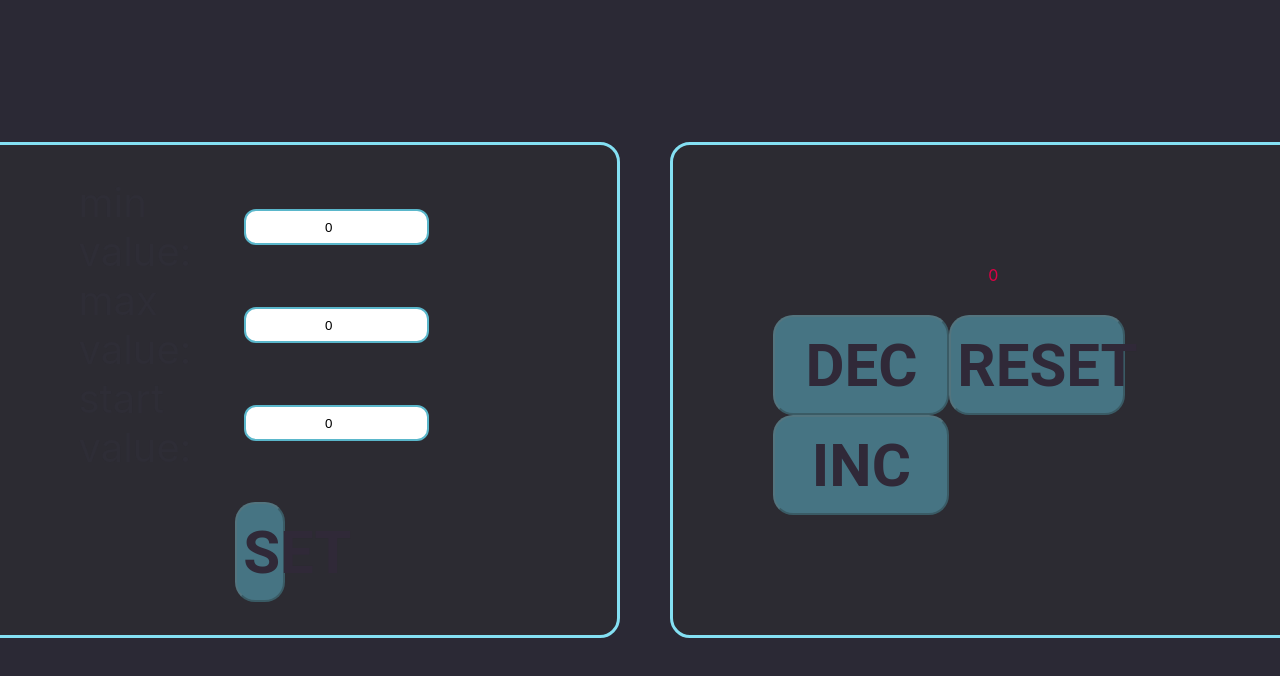
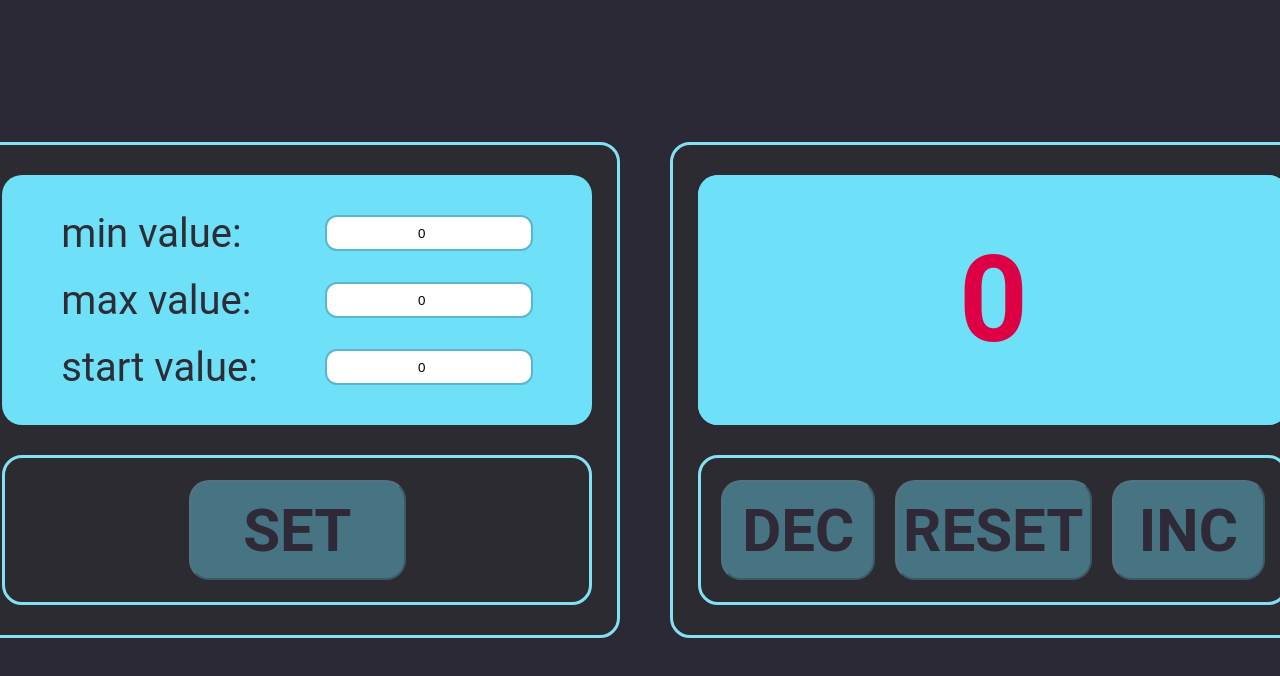
Before and after one commit to a-andrievskikh/counter-with-redux, a React (Create React App) app: page / in a window 1280 px wide. Shown: the top 676 px of the page. Built offline with nearby package versions, Linux system fonts and the light colour scheme.

Commit message:
chore: update state

```diff
--- a/src/app/App.tsx
+++ b/src/app/App.tsx
@@ -1,18 +1,14 @@
 import { useState } from 'react'
 import s from './App.module.css'
+import { useSelector } from 'react-redux'
 import { Frame } from 'features/Frame/Frame'
-import { useSelector } from 'react-redux'
-import { AppRootStateT } from './store'
-import { ValuesT } from 'features/Frame/frame-reducer'
+import { AppRootState } from './store'
+import { FrameT, ValuesT } from 'features/Frame/counter-reducer'
 
 
 export const App = () => {
-  const state = useSelector<AppRootStateT, ValuesT>(s => s.frame)
-
-  const frames: FramesT[] = [
-    { view: 'settings' },
-    { view: 'counter' },
-  ]
+  const state = useSelector<AppRootState, ValuesT>(s => s.counter.values)
+  const frames = useSelector<AppRootState, FrameT[]>(s => s.counter.frames)
 
   const [isActiveSetBtn, setIsActiveSetBtn] = useState<boolean>(true)
 
@@ -45,5 +41,3 @@ export const App = () => {
 }
 
 // Types
-export type ViewsT = 'settings' | 'counter'
-export type FramesT = { view: ViewsT }
--- a/src/app/store.ts
+++ b/src/app/store.ts
@@ -1,9 +1,9 @@
 import { combineReducers, legacy_createStore as createStore } from 'redux'
-import { frameReducer } from 'features/Frame/frame-reducer'
+import { counterReducer } from 'features/Frame/counter-reducer'
 import { restoreState, saveState } from 'utils/local-storage'
 
 const rootReducer = combineReducers({
-  frame: frameReducer,
+  counter: counterReducer,
 })
 
 export const store = createStore(
@@ -15,7 +15,7 @@ export const store = createStore(
 )
 
 // Types
-export type AppRootStateT = ReturnType<typeof rootReducer>
+export type AppRootState = ReturnType<typeof rootReducer>
 // export type AppRootActionsT = FrameActionsT
 
 store.subscribe(() => {
--- a/src/components/Input/Input.tsx
+++ b/src/components/Input/Input.tsx
@@ -1,10 +1,8 @@
 import s from './Input.module.css'
-import { ViewsT } from 'app/App'
 import { ChangeEvent } from 'react'
-import { InputT } from 'features/Frame/FrameDisplay/FrameDisplay'
 import { useSelector } from 'react-redux'
-import { AppRootStateT } from 'app/store'
-import { ValuesT } from 'features/Frame/frame-reducer'
+import { AppRootState } from 'app/store'
+import { InputT, InputTypesValuesT, ViewsT } from 'features/Frame/counter-reducer'
 
 
 export const Input = ({
@@ -14,29 +12,31 @@ export const Input = ({
                         setInputMinValue, setInputMaxValue, setInputStartValue, setInputCounterValue,
                       }: InputPT) => {
 
-  const { minValue, maxValue } =
-    useSelector<AppRootStateT, ValuesT>(s => s.frame)
+  const minValue = useSelector<AppRootState, number>(s => s.counter.values.minValue)
+  const maxValue = useSelector<AppRootState, number>(s => s.counter.values.maxValue)
+
+  const inputType: InputTypesValuesT = input.type
 
   const wrongValues =
-    (input.type === 'min' && minValue > maxValue) ||
-    (input.type === 'max' && maxValue < minValue) ||
+    (inputType === 'min' && minValue > maxValue) ||
+    (inputType === 'max' && maxValue < minValue) ||
     incorrectStartValue
 
   const inputStyles = `${s.input}  ${wrongValues ? s.wrongValue : ''}`
 
   const inputValue =
-    input.type === 'min' ? inputMinValue :
-      input.type === 'max' ? inputMaxValue :
+    inputType === 'min' ? inputMinValue :
+      inputType === 'max' ? inputMaxValue :
         inputStartValue
 
   const onChangeHandler = (e: ChangeEvent<HTMLInputElement>) => {
-    if (input.type === 'min') {
+    if (inputType === 'min') {
       setInputMinValue(Number(e.currentTarget.value))
     }
-    if (input.type === 'max') {
+    if (inputType === 'max') {
       setInputMaxValue(Number(e.currentTarget.value))
     }
-    if (input.type === 'start') {
+    if (inputType === 'start') {
       setInputStartValue(Number(e.currentTarget.value))
       setInputCounterValue(Number(e.currentTarget.value))
     }
--- a/src/features/Frame/Frame.tsx
+++ b/src/features/Frame/Frame.tsx
@@ -1,9 +1,14 @@
 import s from './Frame.module.css'
 import { FrameDisplay } from './FrameDisplay/FrameDisplay'
 import { FrameMenu } from './FrameMenu/FrameMenu'
-import { ViewsT } from 'app/App'
 import { useDispatch } from 'react-redux'
-import { setMinValueAC, setMaxValueAC, setStartValueAC, setCounterValueAC, resValueAC } from './frame-reducer'
+import {
+  setMinValueAC,
+  setMaxValueAC,
+  setStartValueAC,
+  setCounterValueAC,
+  resValueAC, ViewsT,
+} from 'features/Frame/counter-reducer'
 
 
 export const Frame = ({
--- a/src/features/Frame/FrameDisplay/FrameDisplay.tsx
+++ b/src/features/Frame/FrameDisplay/FrameDisplay.tsx
@@ -1,9 +1,8 @@
 import s from './FrameDisplay.module.css'
 import { Input } from 'components/Input/Input'
-import { ViewsT } from 'app/App'
 import { useSelector } from 'react-redux'
-import { AppRootStateT } from 'app/store'
-import { ValuesT } from '../frame-reducer'
+import { AppRootState } from 'app/store'
+import { InputT, ViewsT } from 'features/Frame/counter-reducer'
 
 
 export const FrameDisplay = ({
@@ -13,21 +12,17 @@ export const FrameDisplay = ({
                                setInputMinValue, setInputMaxValue, setInputStartValue, setInputCounterValue,
                              }: FrameDisplayPT) => {
 
-  const { counterValue, minValue, maxValue } =
-    useSelector<AppRootStateT, ValuesT>(s => s.frame)
-
-  const inputs: InputT[] = [
-    { type: 'min', title: 'min value' },
-    { type: 'max', title: 'max value' },
-    { type: 'start', title: 'start value' },
-  ]
+  const counterValue = useSelector<AppRootState, number>(s => s.counter.values.counterValue)
+  const minValue = useSelector<AppRootState, number>(s => s.counter.values.minValue)
+  const maxValue = useSelector<AppRootState, number>(s => s.counter.values.maxValue)
+  const inputs = useSelector<AppRootState, InputT[]>(s => s.counter.inputs)
 
   const counterStopNumber = counterValue <= minValue || counterValue >= maxValue
-  const displayValueStyles = `${s.counterDisplay} ${counterStopNumber ? s.counterStopNumber : ''}`
+  const displayValueStyles = `${s.display} ${counterStopNumber ? s.counterStopNumber : ''}`
   const incorrectStartValueStyles = `${incorrectStartValue ? s.incorrectStartValue : ''}`
 
   return (
-    <div className={s.counterDisplay}>
+    <div className={s.display}>
       {
         view === 'settings' ? (
             <>
@@ -84,9 +79,3 @@ export type FrameDisplayPT = {
   setInputStartValue: (value: number) => void
   setInputCounterValue: (value: number) => void
 }
-export type InputTypesValuesT = 'min' | 'max' | 'start'
-export type InputTitlesT = 'min value' | 'max value' | 'start value'
-export type InputT = {
-  type: InputTypesValuesT
-  title: InputTitlesT
-}
--- a/src/features/Frame/FrameMenu/FrameMenu.tsx
+++ b/src/features/Frame/FrameMenu/FrameMenu.tsx
@@ -1,9 +1,8 @@
 import s from './FrameMenu.module.css'
 import { Button } from 'components/Button/Button'
-import { ViewsT } from 'app/App'
 import { useDispatch, useSelector } from 'react-redux'
-import { AppRootStateT } from 'app/store'
-import { ValuesT, decValueAC, incValueAC, resValueAC, setCounterValueAC } from '../frame-reducer'
+import { AppRootState } from 'app/store'
+import { decValueAC, incValueAC, resValueAC, setCounterValueAC, ViewsT } from 'features/Frame/counter-reducer'
 
 
 export const FrameMenu = ({
@@ -11,8 +10,13 @@ export const FrameMenu = ({
                             onClickSetBtnHandler, incorrectStartValue, inputValuesSetBtn,
                           }: FrameMenuPT) => {
 
-  const { counterValue, minValue, maxValue, resetValue, startValue } =
-    useSelector<AppRootStateT, ValuesT>(s => s.frame)
+  const counterValue = useSelector<AppRootState, number>(s => s.counter.values.counterValue)
+  const minValue = useSelector<AppRootState, number>(s => s.counter.values.minValue)
+  const maxValue = useSelector<AppRootState, number>(s => s.counter.values.maxValue)
+  const resetValue = useSelector<AppRootState, number>(s => s.counter.values.resetValue)
+  const startValue = useSelector<AppRootState, number>(s => s.counter.values.startValue)
+
+
   const dispatch = useDispatch()
 
   const decButtonDisabled =
@@ -27,7 +31,7 @@ export const FrameMenu = ({
   const setButtonDisabled = isActiveSetBtn || incorrectStartValue
 
   return (
-    <div className={s.counterMenu}>
+    <div className={s.menu}>
       {
         view === 'settings' ?
           <Button title={'SET'}
--- /dev/null
+++ b/src/features/Frame/counter-reducer.ts
@@ -0,0 +1,142 @@
+const INC_VALUE = 'INC-VALUE'
+const DEC_VALUE = 'DEC-VALUE'
+const RES_VALUE = 'RES-VALUE'
+
+const SET_MIN_VALUE = 'SET-MIN-VALUE'
+const SET_MAX_VALUE = 'SET-MAX-VALUE'
+const SET_START_VALUE = 'SET-START-VALUE'
+const SET_COUNTER_VALUE = 'SET-COUNTER-VALUE'
+
+export const initialState: CounterStateT = {
+  values: {
+    counterValue: 0,
+    resetValue: 0,
+    minValue: 0,
+    maxValue: 0,
+    startValue: 0,
+  },
+  frames: [
+    { view: 'settings' },
+    { view: 'counter' },
+  ],
+  inputs: [
+    { type: 'min', title: 'min value' },
+    { type: 'max', title: 'max value' },
+    { type: 'start', title: 'start value' },
+  ],
+}
+
+export const counterReducer = (state: CounterStateT = initialState, action: FrameActionsT): CounterStateT => {
+  switch (action.type) {
+    case INC_VALUE: {
+      return {
+        ...state,
+        values: {
+          ...state.values,
+          counterValue: state.values.counterValue + 1,
+        },
+      }
+    }
+    case DEC_VALUE: {
+      return {
+        ...state,
+        values: {
+          ...state.values,
+          counterValue: state.values.counterValue - 1,
+        },
+      }
+    }
+    case RES_VALUE: {
+      return {
+        ...state,
+        values: {
+          ...state.values,
+          resetValue: state.values.startValue,
+        },
+      }
+    }
+    case SET_MIN_VALUE: {
+      return {
+        ...state,
+        values: {
+          ...state.values,
+          minValue: action.value,
+        },
+      }
+    }
+    case SET_MAX_VALUE: {
+      return {
+        ...state,
+        values: {
+          ...state.values,
+          maxValue: action.value,
+        },
+      }
+    }
+    case SET_COUNTER_VALUE: {
+      return {
+        ...state,
+        values: {
+          ...state.values,
+          counterValue: action.value,
+        },
+      }
+    }
+    case SET_START_VALUE: {
+      return {
+        ...state,
+        values: {
+          ...state.values,
+          startValue: action.value,
+        },
+      }
+    }
+
+    default:
+      return state
+  }
+}
+
+// Actions
+export const incValueAC = () => ({ type: INC_VALUE } as const)
+export const decValueAC = () => ({ type: DEC_VALUE } as const)
+export const resValueAC = () => ({ type: RES_VALUE } as const)
+
+export const setMinValueAC = (value: number) => ({ type: SET_MIN_VALUE, value } as const)
+export const setMaxValueAC = (value: number) => ({ type: SET_MAX_VALUE, value } as const)
+export const setCounterValueAC = (value: number) => ({ type: SET_COUNTER_VALUE, value } as const)
+export const setStartValueAC = (value: number) => ({ type: SET_START_VALUE, value } as const)
+
+
+// Types
+export type CounterStateT = {
+  values: ValuesT
+  frames: FrameT[]
+  inputs: InputT[]
+}
+
+export type ValuesT = {
+  counterValue: number,
+  resetValue: number,
+  minValue: number,
+  maxValue: number,
+  startValue: number,
+}
+export type ViewsT = 'settings' | 'counter'
+export type FrameT = { view: ViewsT }
+
+export type InputTypesValuesT = 'min' | 'max' | 'start'
+export type InputTitlesT = 'min value' | 'max value' | 'start value'
+export type InputT = {
+  type: InputTypesValuesT
+  title: InputTitlesT
+}
+
+export type FrameActionsT =
+  ReturnType<typeof incValueAC> |
+  ReturnType<typeof decValueAC> |
+  ReturnType<typeof resValueAC> |
+  ReturnType<typeof setMinValueAC> |
+  ReturnType<typeof setMaxValueAC> |
+  ReturnType<typeof setCounterValueAC> |
+  ReturnType<typeof setStartValueAC>
```
Also changed, not shown: src/features/Frame/frame-reducer.ts (deleted, +0 -74 lines), 2 other files (tests, documents, lock files or other folders).
